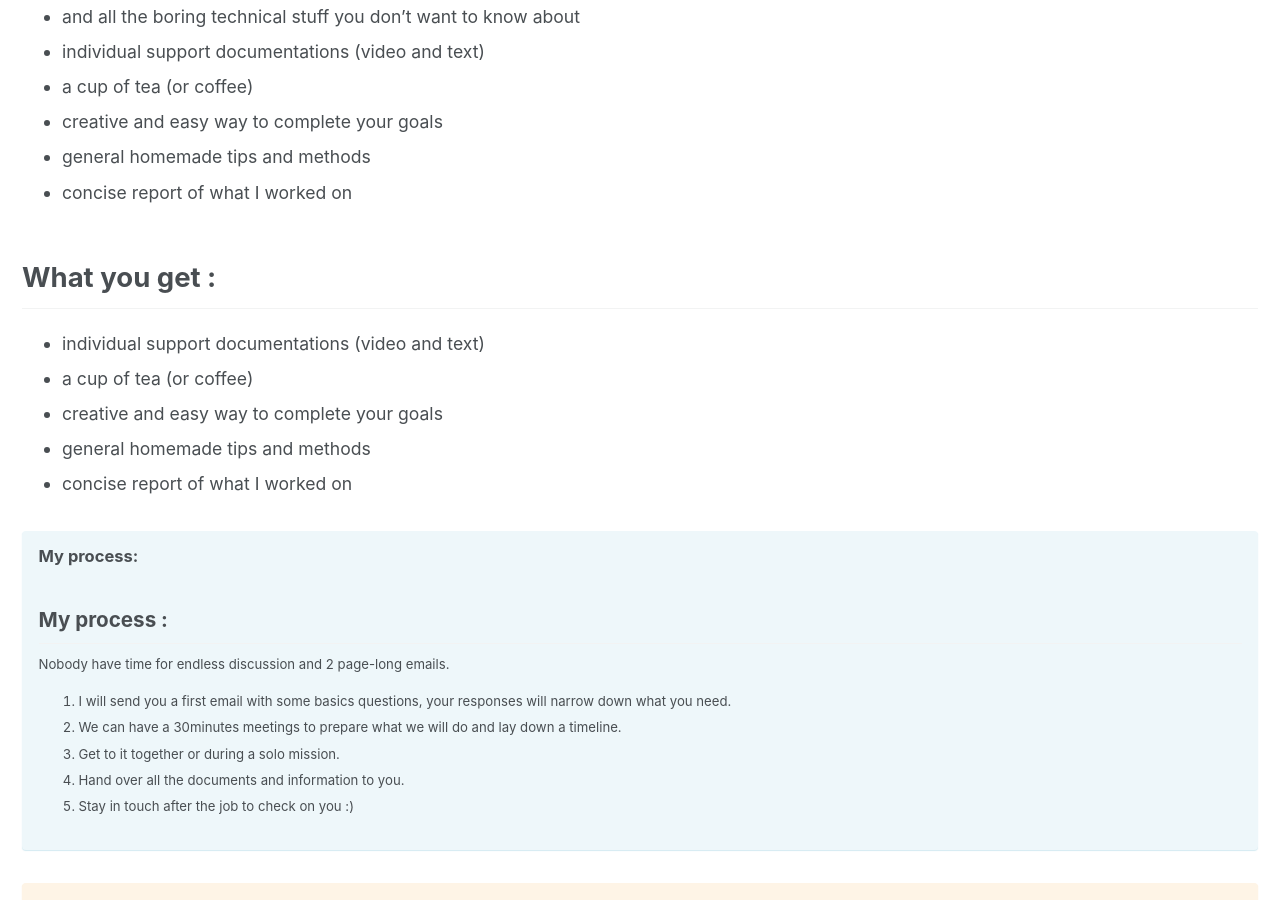
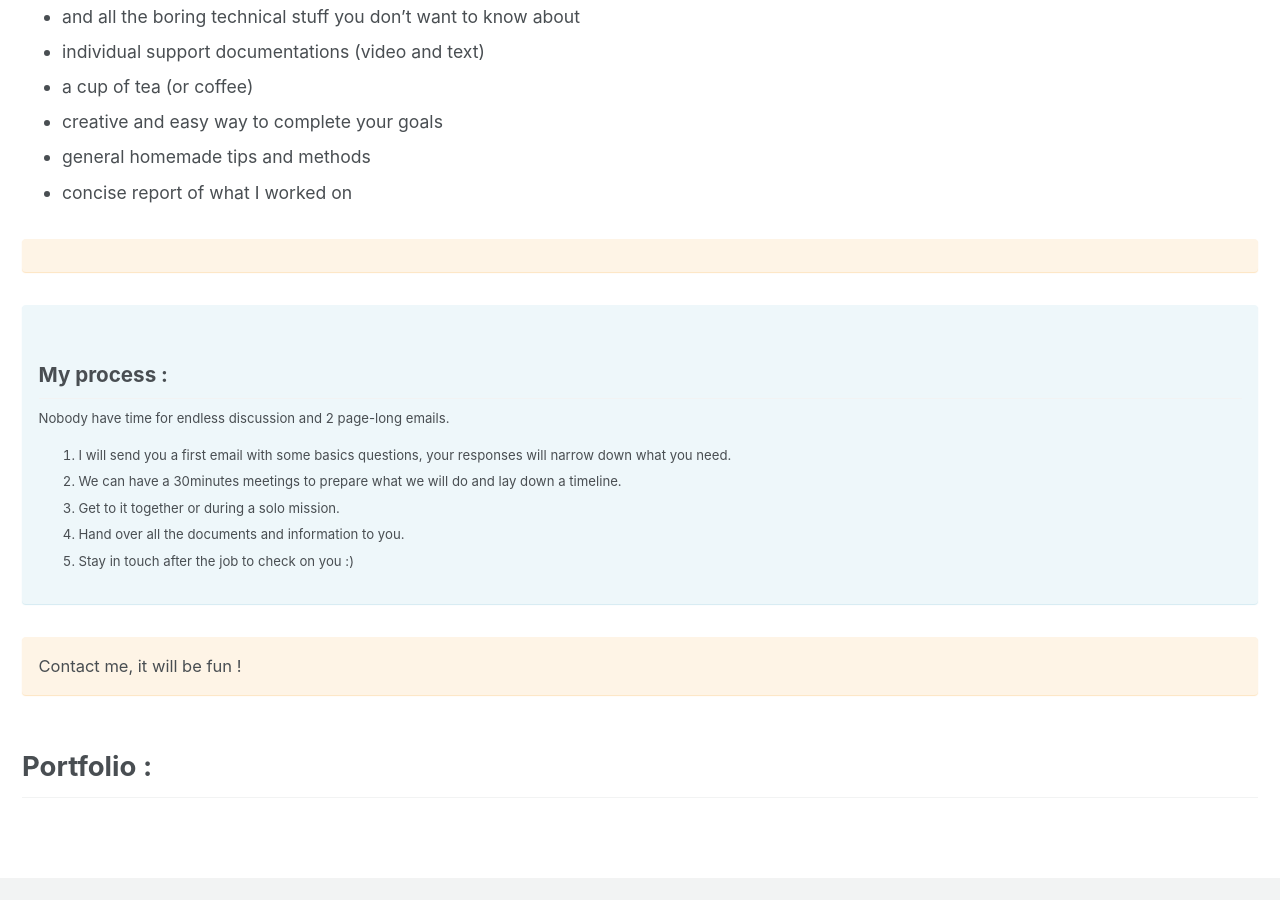
Before and after one commit to zuperninja/zuperninja.github.io, a Jekyll site: the page built from _pages/about.md, in a window 1280 px wide and 900 px high, scrolled down 756 px. Built offline with Jekyll 4.4.1, drawn with Linux system fonts in a browser that asks for light colours.

Commit message:
Update about.md

```diff
--- a/_pages/about.md
+++ b/_pages/about.md
@@ -33,14 +33,19 @@
 - general homemade tips and methods
 - concise report of what I worked on
 
+{% capture notice-text-3 %}
 ## What you get :
 - individual support documentations (video and text)
 - a cup of tea (or coffee)
 - creative and easy way to complete your goals
 - general homemade tips and methods
 - concise report of what I worked on
+{% endcapture %}
+<div class="notice--warning">
+  {{ notice-text-2 | markdownify }}
+</div>
 
-{% capture notice-text %}
+{% capture notice-text-3 %}
 ## My process :
 Nobody have time for endless discussion and 2 page-long emails.
 1. I will send you a first email with some basics questions, your responses will narrow down what you need.
@@ -52,8 +57,7 @@
 
 
 <div class="notice--info">
-  <h4>My process:</h4>
-  {{ notice-text | markdownify }}
+  {{ notice-text-3 | markdownify }}
 </div>
 
 
```
